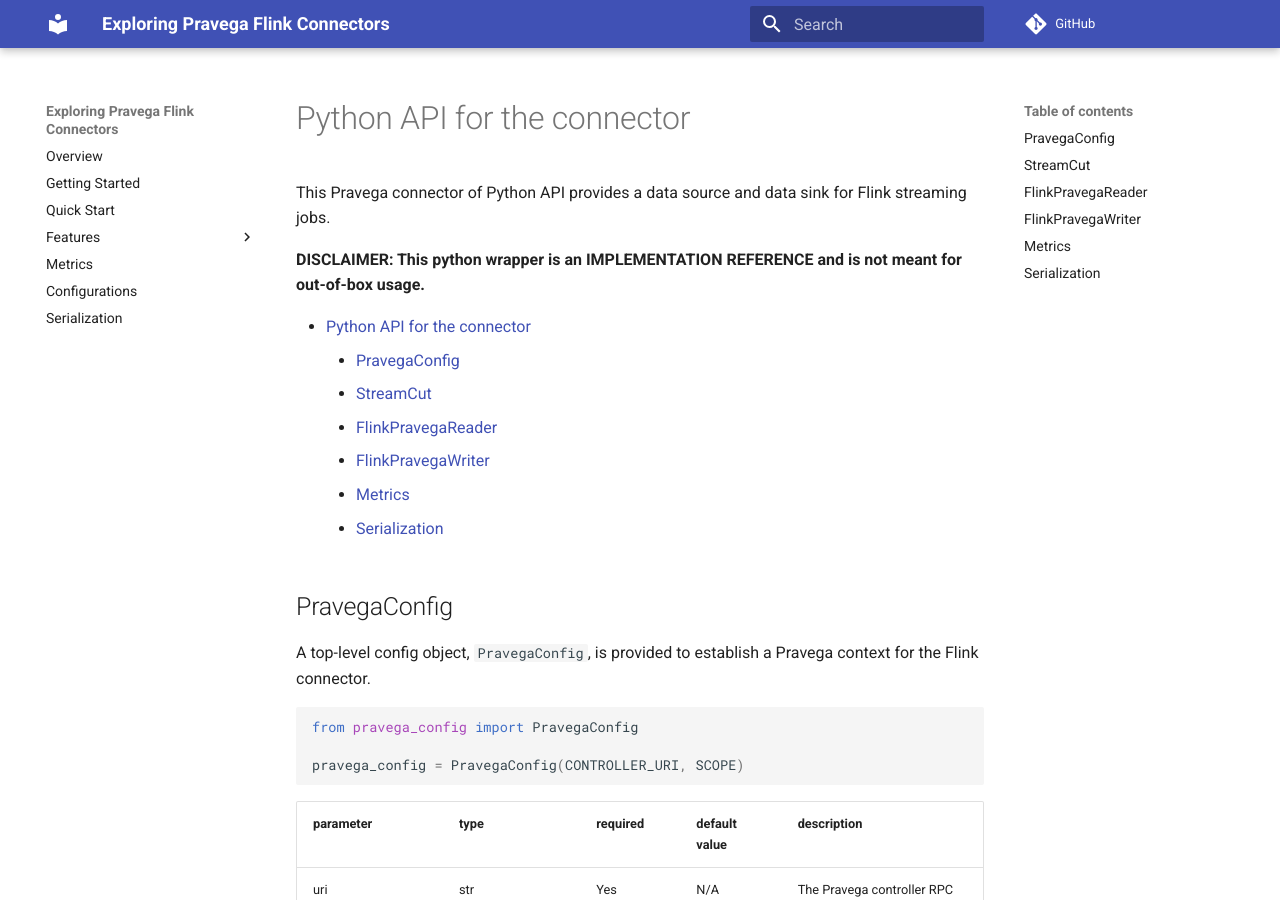
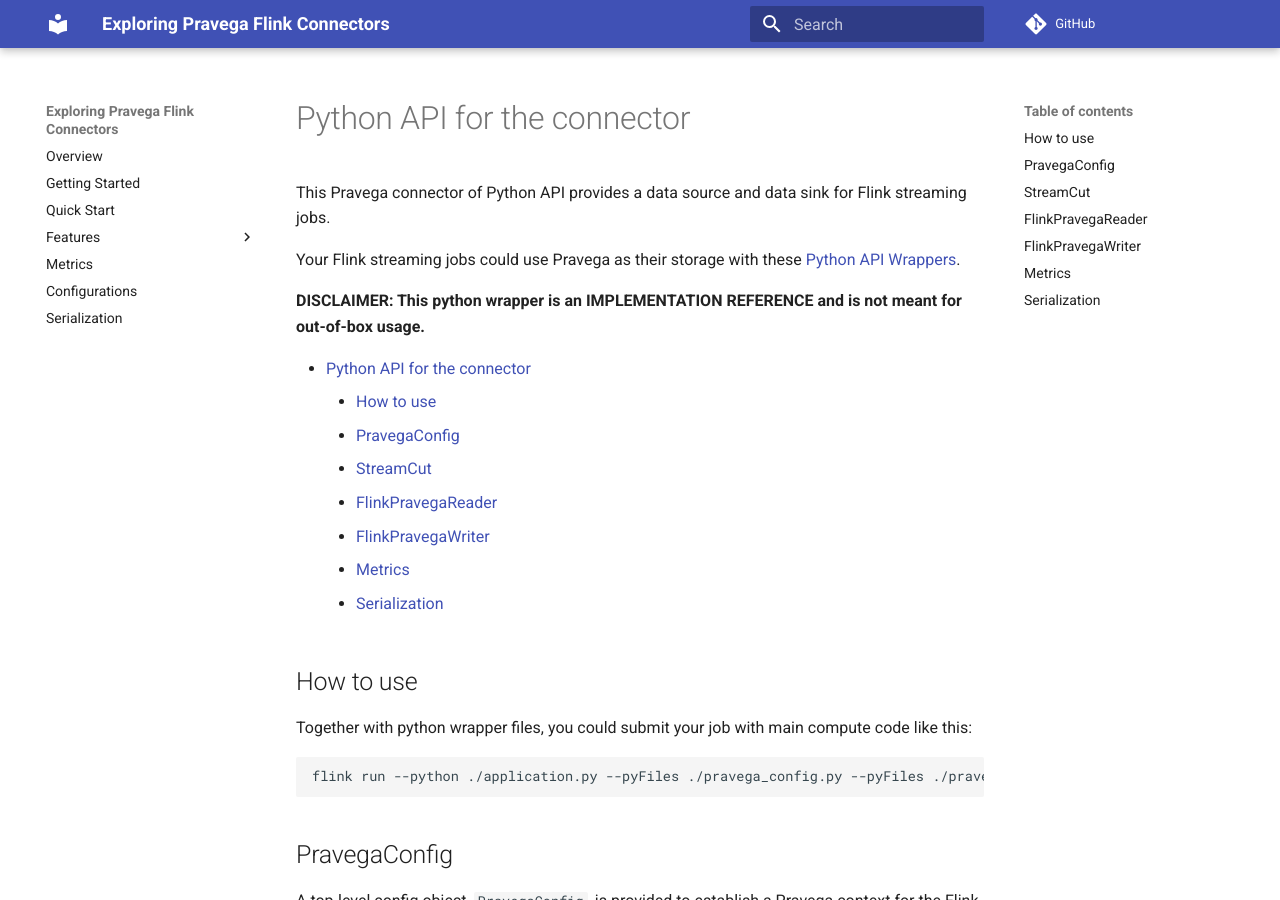
Before and after one commit to pravega/flink-connectors, an MkDocs documentation site: the page built from documentation/src/docs/python.md, in a window 1280 px wide and 900 px high. Built offline with MkDocs 1.6.1 and Material for MkDocs 9.7.7, drawn with Linux system fonts in a browser that asks for light colours; comment, search, counter and statistics services are not loaded; some of the changed text lies outside the part shown.

Commit message:
fix comments
Signed-off-by: thekingofcity <3353040+thekingofcity@users.noreply.github.com>

````diff
--- a/documentation/src/docs/python.md
+++ b/documentation/src/docs/python.md
@@ -2,9 +2,19 @@
 
 This Pravega connector of Python API provides a data source and data sink for Flink streaming jobs.
 
+Your Flink streaming jobs could use Pravega as their storage with these [Python API Wrappers](https://github.com/pravega/flink-connectors/tree/master/src/main/python).
+
 **DISCLAIMER: This python wrapper is an IMPLEMENTATION REFERENCE and is not meant for out-of-box usage.**
 
 [TOC]
+
+## How to use
+
+Together with python wrapper files, you could submit your job with main compute code like this:
+
+```bash
+flink run --python ./application.py --pyFiles ./pravega_config.py --pyFiles ./pravega_writer.py --pyFiles ./pravega_reader.py --jarfile /path/to/pravega-connectors-flink.jar
+```
 
 ## PravegaConfig
 
````
Also changed, not shown: other parts of documentation/src/docs/python.md (+4 -8 lines), README.md.
